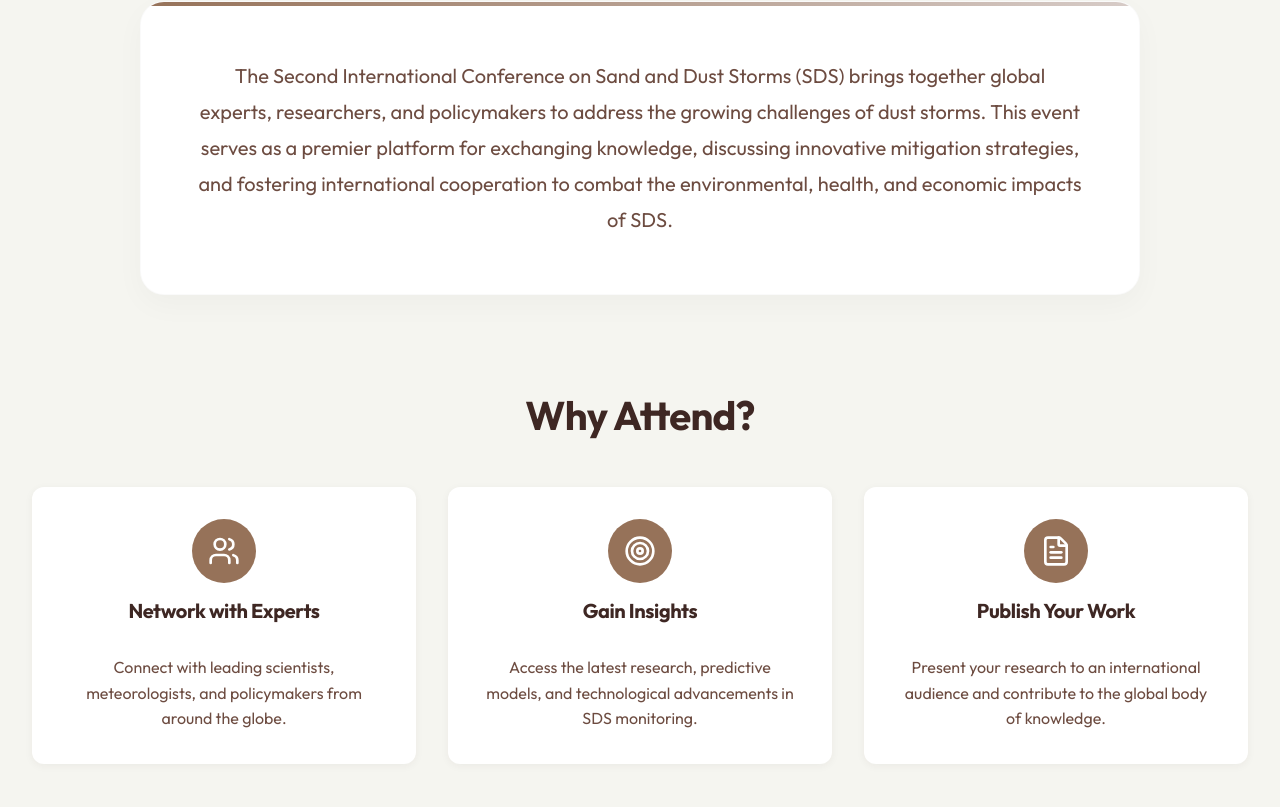
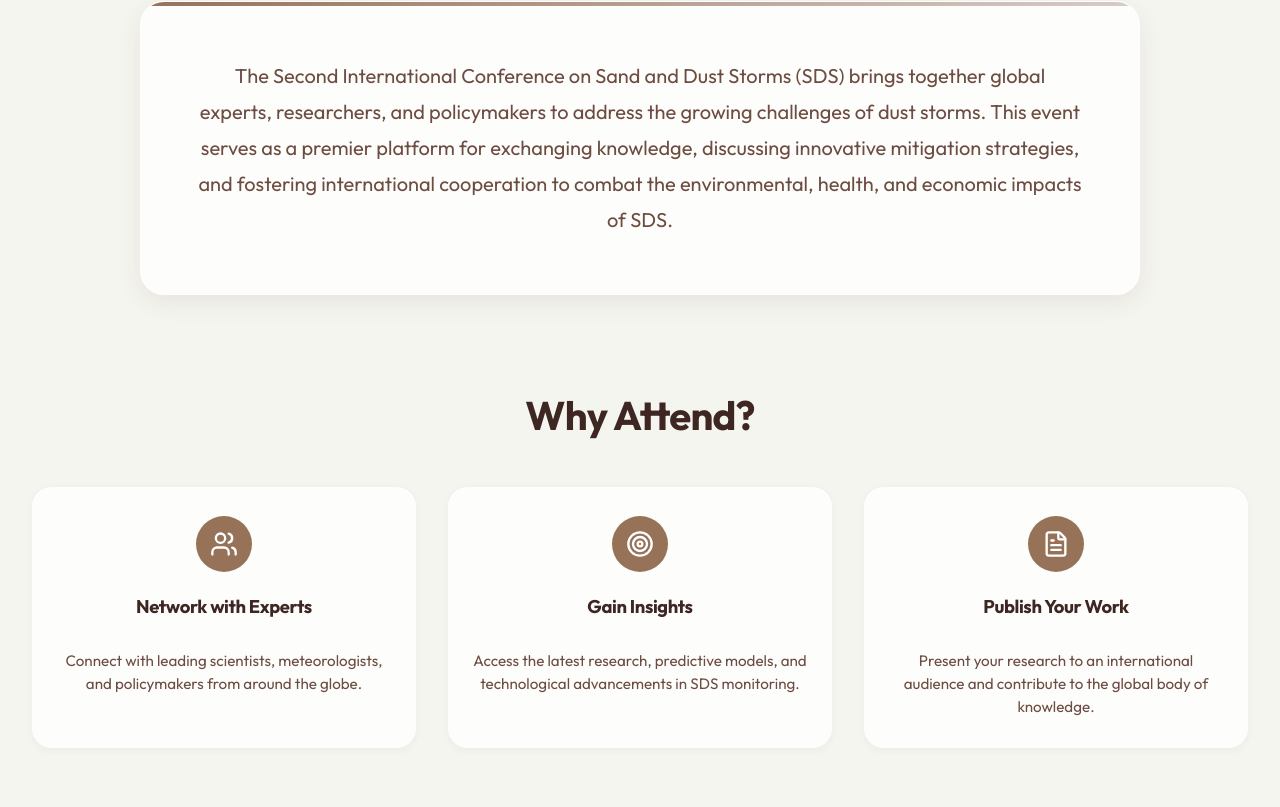
Before and after one commit to bdour-alshehri0088/web, a React (Vite) app: page / in a window 1280 px wide. Shown: the part 1309-2116 px from the top of the page. Built offline with nearby package versions, Linux system fonts and the light colour scheme.

Commit message:
update UI

```diff
--- a/src/components/AboutSection.jsx
+++ b/src/components/AboutSection.jsx
@@ -14,11 +14,12 @@ const AboutSection = () => {
                     <div style={{
                         maxWidth: '1000px',
                         margin: '0 auto',
-                        backgroundColor: 'white',
+                        backgroundColor: 'rgba(255, 255, 255, 0.8)', // Glassmorphism
+                        backdropFilter: 'blur(12px)',
                         padding: '3.5rem',
                         borderRadius: '24px',
-                        boxShadow: '0 10px 30px rgba(0,0,0,0.03)',
-                        border: '1px solid rgba(0,0,0,0.02)',
+                        boxShadow: 'var(--shadow-md)',
+                        border: '1px solid rgba(255, 255, 255, 0.5)',
                         position: 'relative',
                         overflow: 'hidden'
                     }}>
@@ -46,47 +47,61 @@ const AboutSection = () => {
                 {/* Why Attend? */}
                 <div style={{ marginBottom: '6rem' }}>
                     <h2 className="text-center" style={{ fontSize: '2.5rem', color: 'var(--color-text)', marginBottom: '3rem' }}>Why Attend?</h2>
-                    <div className="grid" style={{ gridTemplateColumns: 'repeat(auto-fit, minmax(300px, 1fr))', gap: '2rem' }}>
+                    <div className="grid" style={{ gridTemplateColumns: 'repeat(auto-fit, minmax(260px, 1fr))', gap: '2rem', justifyContent: 'center' }}>
                         {[
                             {
-                                icon: <Users size={32} color="white" />,
+                                icon: <Users size={28} color="white" />,
                                 title: 'Network with Experts',
                                 desc: 'Connect with leading scientists, meteorologists, and policymakers from around the globe.'
                             },
                             {
-                                icon: <Target size={32} color="white" />,
+                                icon: <Target size={28} color="white" />,
                                 title: 'Gain Insights',
                                 desc: 'Access the latest research, predictive models, and technological advancements in SDS monitoring.'
                             },
                             {
-                                icon: <FileText size={32} color="white" />,
+                                icon: <FileText size={28} color="white" />,
                                 title: 'Publish Your Work',
                                 desc: 'Present your research to an international audience and contribute to the global body of knowledge.'
                             }
                         ].map((item, index) => (
                             <div key={index} style={{
-                                backgroundColor: 'white',
-                                padding: '2rem',
-                                borderRadius: 'var(--border-radius)',
+                                backgroundColor: 'rgba(255, 255, 255, 0.8)', // Glassmorphism
+                                backdropFilter: 'blur(12px)',
+                                padding: '1.75rem 1.5rem', // Reduced padding
+                                borderRadius: '20px', // Consistent radius
                                 boxShadow: 'var(--shadow-sm)',
+                                border: '1px solid rgba(255, 255, 255, 0.5)',
                                 display: 'flex',
                                 flexDirection: 'column',
                                 alignItems: 'center',
                                 textAlign: 'center',
-                                gap: '1rem'
-                            }}>
+                                gap: '1rem',
+                                transition: 'transform 0.2s ease, box-shadow 0.2s ease',
+                                cursor: 'default'
+                            }}
+                                onMouseEnter={(e) => {
+                                    e.currentTarget.style.transform = 'translateY(-5px)';
+                                    e.currentTarget.style.boxShadow = 'var(--shadow-md)';
+                                }}
+                                onMouseLeave={(e) => {
+                                    e.currentTarget.style.transform = 'translateY(0)';
+                                    e.currentTarget.style.boxShadow = 'var(--shadow-sm)';
+                                }}
+                            >
                                 <div style={{
                                     backgroundColor: 'var(--color-primary)',
-                                    padding: '1rem',
+                                    padding: '0.875rem', // Slightly smaller icon container
                                     borderRadius: '50%',
                                     display: 'flex',
                                     alignItems: 'center',
-                                    justifyContent: 'center'
+                                    justifyContent: 'center',
+                                    marginBottom: '0.5rem'
                                 }}>
                                     {item.icon}
                                 </div>
-                                <h3 style={{ fontSize: '1.25rem' }}>{item.title}</h3>
-                                <p style={{ color: 'var(--color-text-light)' }}>{item.desc}</p>
+                                <h3 style={{ fontSize: '1.15rem' }}>{item.title}</h3>
+                                <p style={{ color: 'var(--color-text-light)', fontSize: '0.95rem', lineHeight: '1.5' }}>{item.desc}</p>
                             </div>
                         ))}
                     </div>
```
